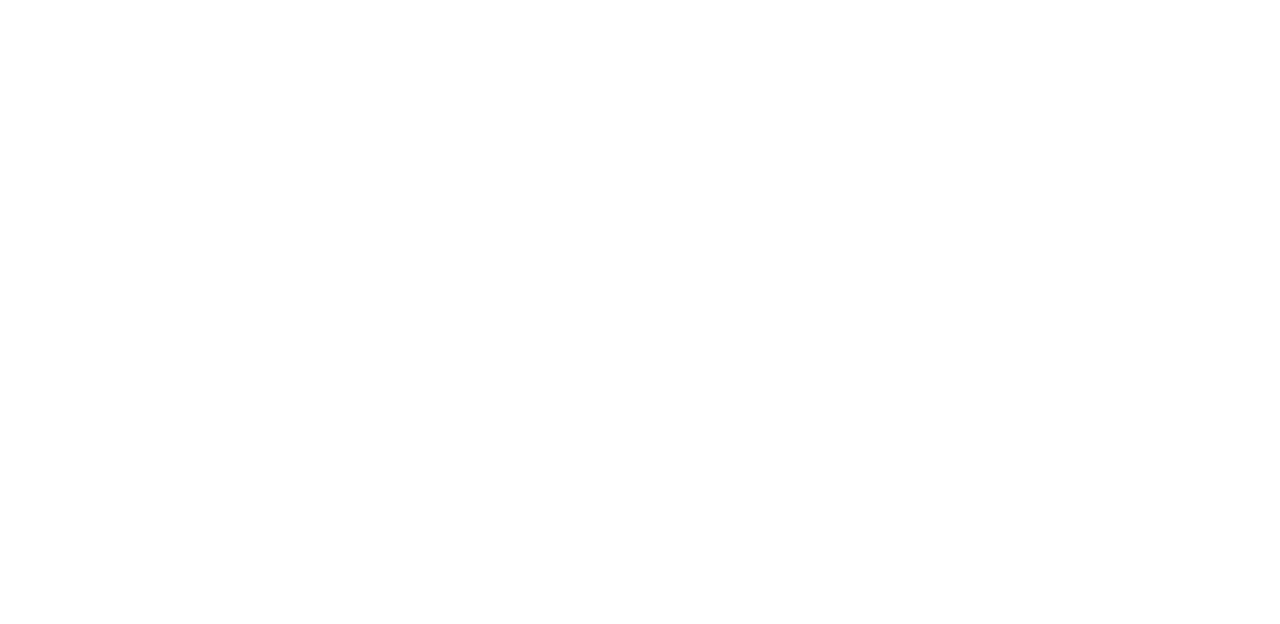
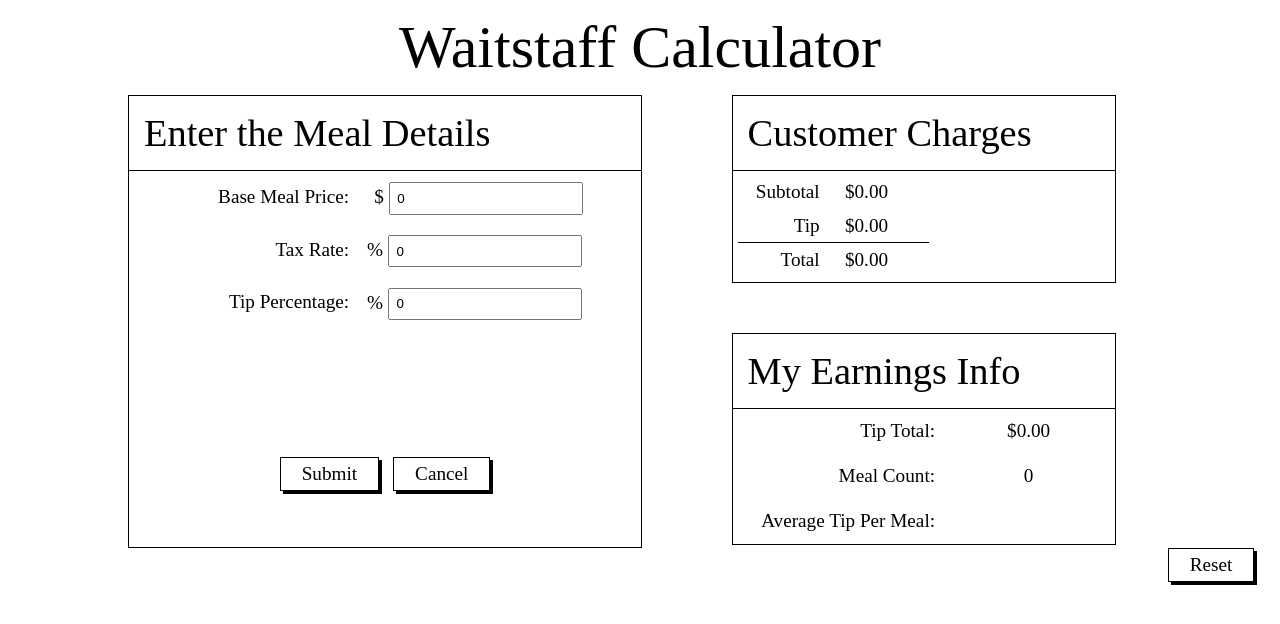
Before and after one commit to BrianLoughnane/tip-calculator, a plain HTML site: page index.html in a window 1280 px wide. Drawn offline with Linux system fonts and the light colour scheme.

Commit message:
Design and Most Funcitonality

```diff
--- a/app.js
+++ b/app.js
@@ -0,0 +1,45 @@
+angular.module('myApp',[])
+	.controller('myController', function($scope) {
+		// $scope.meal = {
+		// 	basePrice: 10,
+		// 	taxRate: 10,
+		// 	tipRate: 20
+		// };
+		$scope.basePrice = 0;
+		$scope.taxRate = 0;
+		$scope.tipRate = 0;
+
+		$scope.taxRatePercentage = ($scope.taxRate / 100);
+		$scope.subtotal = $scope.basePrice + ($scope.basePrice * $scope.taxRatePercentage);
+		$scope.tipRatePercentage = $scope.tipRate/100;
+		$scope.tip = $scope.basePrice * $scope.tipRatePercentage;
+		$scope.total = $scope.subtotal + $scope.tip;
+
+		$scope.$watch('basePrice', function() {
+			$scope.taxRatePercentage = ($scope.taxRate / 100);
+			$scope.subtotal = $scope.basePrice + ($scope.basePrice * $scope.taxRatePercentage);
+			$scope.tipRatePercentage = $scope.tipRate/100;
+			$scope.tip = $scope.basePrice * $scope.tipRatePercentage;
+			$scope.total = $scope.subtotal + $scope.tip;
+		});
+
+		$scope.$watch('taxRate', function() {
+			$scope.taxRatePercentage = ($scope.taxRate / 100);
+			$scope.subtotal = $scope.basePrice + ($scope.basePrice * $scope.taxRatePercentage);
+			$scope.total = $scope.subtotal + $scope.tip;
+		});
+
+		$scope.$watch('tipRate', function() {
+			$scope.tipRatePercentage = $scope.tipRate/100;
+			$scope.tip = $scope.basePrice * $scope.tipRatePercentage;
+			$scope.total = $scope.subtotal + $scope.tip;
+		});
+
+
+		$scope.myEarnings = {
+			tipTotal: 0,
+			mealCount: 0,
+		};
+
+		$scope.averageTip = $scope.myEarnings.tipTotal / $scope.myEarnings.mealCount;
+	});
--- a/index.html
+++ b/index.html
@@ -1,15 +1,43 @@
 <!doctype html>
-<html lang="en" ng-app="">
+<html lang="en" ng-app="myApp">
 <head>
 	<script src="angular.min.js" type="text/javascript"></script>
 	<!-- <script src="//ajax.googleapis.com/ajax/libs/angularjs/1.2.25/angular.min.js"></script> -->
 	<script src="app.js"></script>
 	<meta charset="UTF-8">
-	<title>Document</title>
+	<title>Waitstaff Calculator</title>
 	<link rel="stylesheet" type="text/css" href="style.css">
 </head>
-<body>
-
-
+<body ng-controller="myController">
+	<h1>Waitstaff Calculator</h1>
+	<div class="container">
+		<div class="left">
+			<h2>Enter the Meal Details</h2>
+			<div><span class="detailsLeft">Base Meal Price: </span> <span class="detailsRight"> $ <input type="number" ng-model="basePrice"></span></div>
+			<div><span class="detailsLeft">Tax Rate:</span><span class="detailsRight"> % <input type="number" ng-model="taxRate"></span></div>
+			<div><span class="detailsLeft">Tip Percentage:</span><span class="detailsRight"> % <input type="number" ng-model="tipRate"></span></div>
+			<div class="mealDetailsButtons">
+				<span class="button">Submit</span>
+				<span class="button">Cancel</span>
+			</div>
+		</div>
+		<div class="right">
+			<div>
+				<h2>Customer Charges</h2>
+				<div class="innerMargin">
+					<div><span class='detailsLeft'>Subtotal</span><span class="detailsRight">{{ subtotal | currency }}</span></div>
+					<div><span class='detailsLeft'>Tip</span><span class="detailsRight">{{ tip | currency }}</span></div>
+					<div><span class='detailsLeft'>Total</span><span class='detailsRight'>{{ total | currency }}</span></div>
+				</div>
+			</div>
+			<div class="myEarnings">
+				<h2>My Earnings Info</h2>
+				<div><span class='detailsLeft'>Tip Total: </span><span class='detailsRight'>{{myEarnings.tipTotal | currency }}</span></div>
+				<div><span class='detailsLeft'>Meal Count: </span><span class='detailsRight'>{{ myEarnings.mealCount }}</span></div>
+				<div><span class='detailsLeft'>Average Tip Per Meal: </span><span class='detailsRight'>{{ averageTip | currency }}</span></div>
+			</div>
+		</div>
+		<span class='reset button'>Reset</span>
+	</div>
 </body>
 </html>
--- a/style.css
+++ b/style.css
@@ -0,0 +1,115 @@
+body {
+	margin: 0px;
+}
+
+h1 {
+	text-align: center;
+	font-size: 60px;
+	margin: 0%;
+	padding: 1%;
+}
+
+h2 {
+	border-bottom: 1px solid black;
+	margin: 0px;
+	text-align: left;
+	padding: 15px;
+	font-size: 2.4em;
+}
+
+h1, h2 {
+	font-weight: normal;
+}
+
+input {
+	padding: 3%;
+}
+
+div span {
+	font-size: 1.2em;
+}
+
+.left {
+	width: 40%;
+	float: left;
+	border: 1px solid black;
+	margin-left: 10%;
+}
+
+.right {
+	width: 30%;
+	float: left;
+	margin-left: 7%;
+
+}
+
+.right>div {
+	border: 1px solid black;
+}
+
+.right>div:nth-child(2) {
+	margin-top: 50px;
+}
+
+.reset {
+	float: right;
+	margin-right: 2%;
+	clear: both;
+}
+
+.button {
+	border: 1px solid black;
+	padding: 5px 21px;
+	box-shadow: 3px 3px;
+	position: relative;
+}
+
+.button:hover {
+	cursor: pointer;
+}
+
+.button:active {
+	top: 2px;
+	left: 2px;
+	box-shadow: 1px 1px;
+}
+
+.mealDetailsButtons {
+	text-align: center;
+	padding: 10% 0%;
+	margin-top: 14%;
+}
+
+.mealDetailsButtons .button {
+	margin: 5px;
+	display: inline-block;
+}
+
+.innerMargin {
+	width: 50%;
+	margin: 5px;
+}
+
+.innerMargin>div:nth-child(2) {
+	border-bottom: 1px solid black;
+}
+
+.detailsLeft, .detailsRight {
+	display: inline-block;
+	margin: 0px;
+}
+
+.detailsLeft {
+	text-align: right;
+	width: 40%;
+	padding: 3%;
+}
+
+.detailsRight {
+	width: 43%;
+	text-align: center;
+}
+
+.myEarnings .detailsLeft {
+	width: 50%;
+}
```
Also changed, not shown: min/app.min.js (added).
